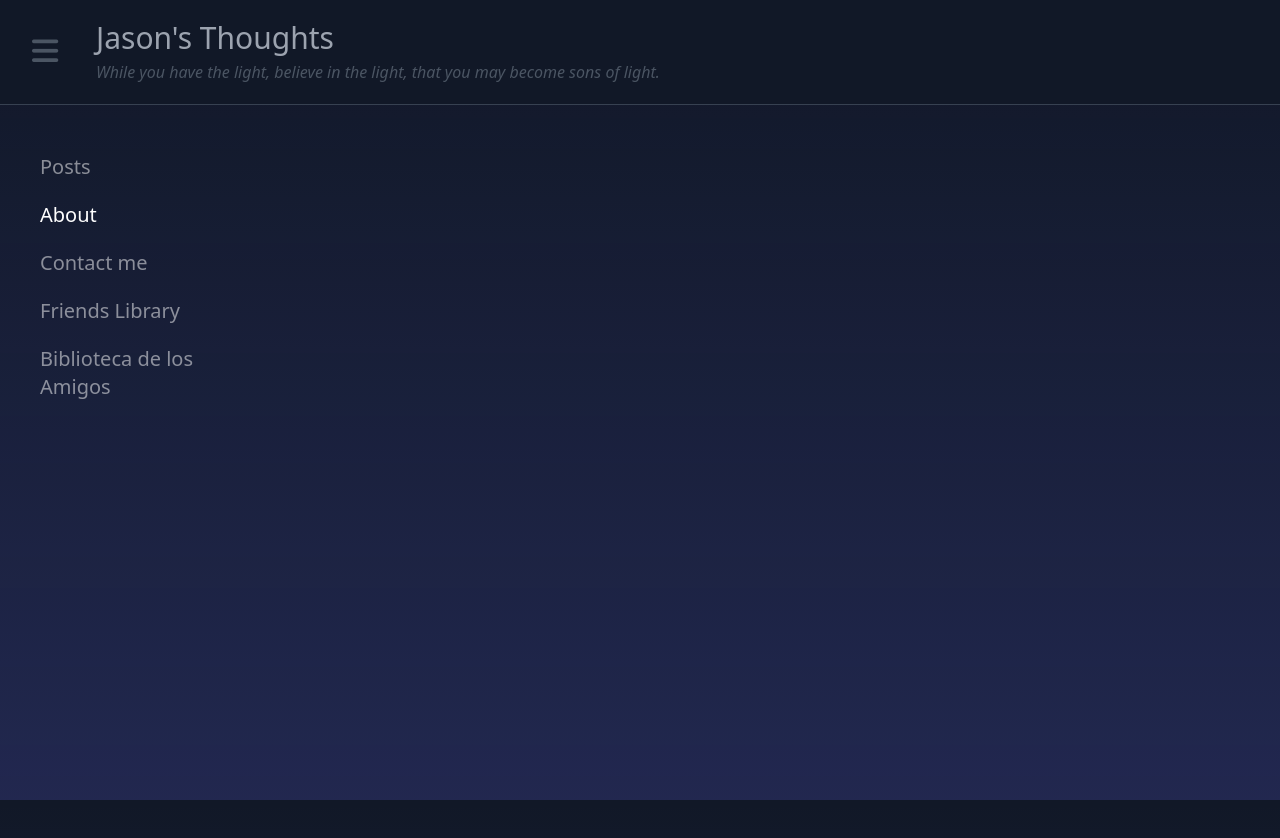
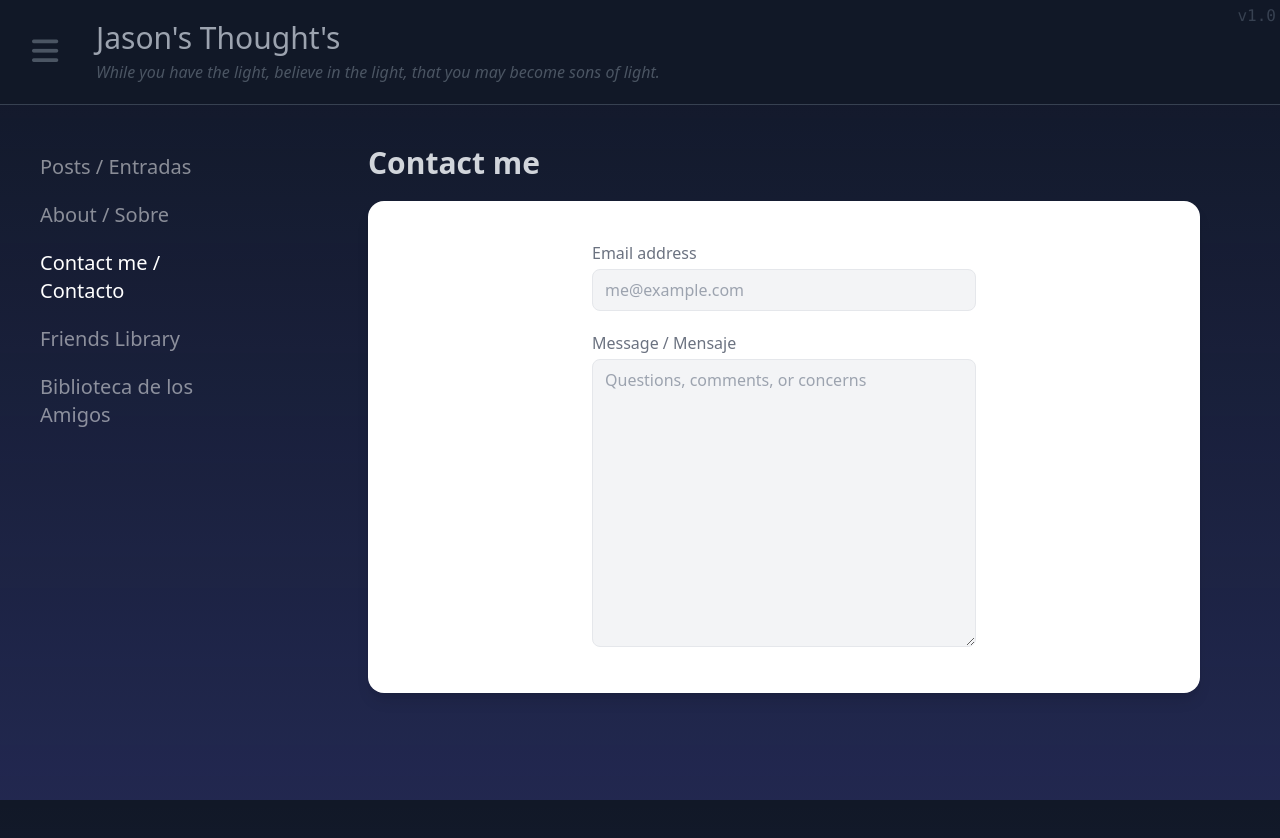
Before and after one commit to jaredh159/jasons-thoughts, an Astro site: page /contact in a window 1280 px wide. Built offline with nearby package versions, Linux system fonts and the light colour scheme; Astro itself is replaced by a stand-in of ours.

Commit message:
made contact form

```diff
--- a/src/components/Chrome.astro
+++ b/src/components/Chrome.astro
@@ -15,12 +15,17 @@ const { page } = Astro.props as Props;
   </head>
   <body class='bg-gray-900 bg-gradient-to-b from-transparent to-indigo-500/20 bg-fixed'>
     <header
-      class='px-8 py-5 bg-gray-900 border-b border-b-gray-700 flex justify-between items-center'
+      class='px-8 py-5 bg-gray-900 border-b border-b-gray-700 flex justify-between items-center relative'
     >
-      <div class='flex justify-start items-center ml-16'>
+      <pre class='absolute right-1 top-1 font-mono text-gray-700'>v1.0</pre>
+      <div class='
+        flex
+        justify-start
+        items-center
+        ml-16'>
         <div class=''>
           <h1 class='text-3xl font-medium text-gray-400 -ml-16 lg:-ml-0'>
-            Jason's Thoughts
+            Jason's Thought's
           </h1>
           <p class='text-gray-600 italic mt-1 hidden lg:block'>
             While you have the light, believe in the light, that you may become sons of
@@ -37,9 +42,9 @@ const { page } = Astro.props as Props;
       <nav
         class='sticky bg-gray-900 bg-opacity-95 lg:bg-transparent top-0 lg:h-screen lg:p-10 lg:py-12 sidebar lg:w-72 flex flex-row lg:flex-col justify-center lg:justify-start py-7 z-50 shadow-xl lg:shadow-none flex-wrap'
       >
-        <SidebarLink page={page} to='/'>Posts</SidebarLink>
-        <SidebarLink page={page} to='/about'>About</SidebarLink>
-        <SidebarLink page={page} to='/contact'>Contact me</SidebarLink>
+        <SidebarLink page={page} to='/'>Posts / Entradas</SidebarLink>
+        <SidebarLink page={page} to='/about'>About / Sobre</SidebarLink>
+        <SidebarLink page={page} to='/contact'>Contact me / Contacto</SidebarLink>
         <SidebarLink page={page} to='https://friendslibrary.com'
           >Friends Library
         </SidebarLink>
--- a/src/pages/contact.astro
+++ b/src/pages/contact.astro
@@ -2,6 +2,30 @@
 import Chrome from '../components/Chrome.astro';
 ---
 
-<Chrome page='/about'>
-  <div class='py-10 px-5 sm:px-10 md:px-20'></div>
+<Chrome page='/contact'>
+  <div class='py-10 px-5 sm:px-10 md:px-20 flex flex-col items-stretch'>
+    <h1 class='text-3xl font-bold text-gray-300 mb-5'>Contact me</h1>
+    <div
+      class='w-full sm:w-auto bg-white rounded-2xl shadow-lg p-8 sm:p-10 flex justify-center items-center flex-col'
+    >
+      <form class='w-full sm:w-auto'>
+        <label class='block text-gray-500 font-medium mb-1' for='email'
+          >Email address
+        </label>
+        <input
+          id='email'
+          type='email'
+          class='w-full sm:w-96 px-3 py-2 border rounded-lg bg-gray-100 text-gray-500'
+          placeholder='me@example.com'
+        />
+        <label class='block text-gray-500 mt-5 font-medium mb-1' for='area'
+          >Message / Mensaje
+        </label>
+        <textarea
+          id='area'
+          class='h-72 w-full sm:w-96 px-3 py-2 border rounded-lg bg-gray-100 text-gray-500'
+          placeholder='Questions, comments, or concerns'></textarea>
+      </form>
+    </div>
+  </div>
 </Chrome>
--- a/src/pages/posts/[slug].astro
+++ b/src/pages/posts/[slug].astro
@@ -37,7 +37,6 @@ const { post } = Astro.props as { post: Post<'es'> };
         <EmbeddedAudio trackId={post.soundcloudId} lang={post.lang} title={post.title} />
         <div class='text-justify mb-8' set:html={post.content}></div>
       </main>
-      <Footer />
     </div>
   </body>
 </html>
```
Also changed, not shown: src/pages/index.astro (+1 -7 lines).
